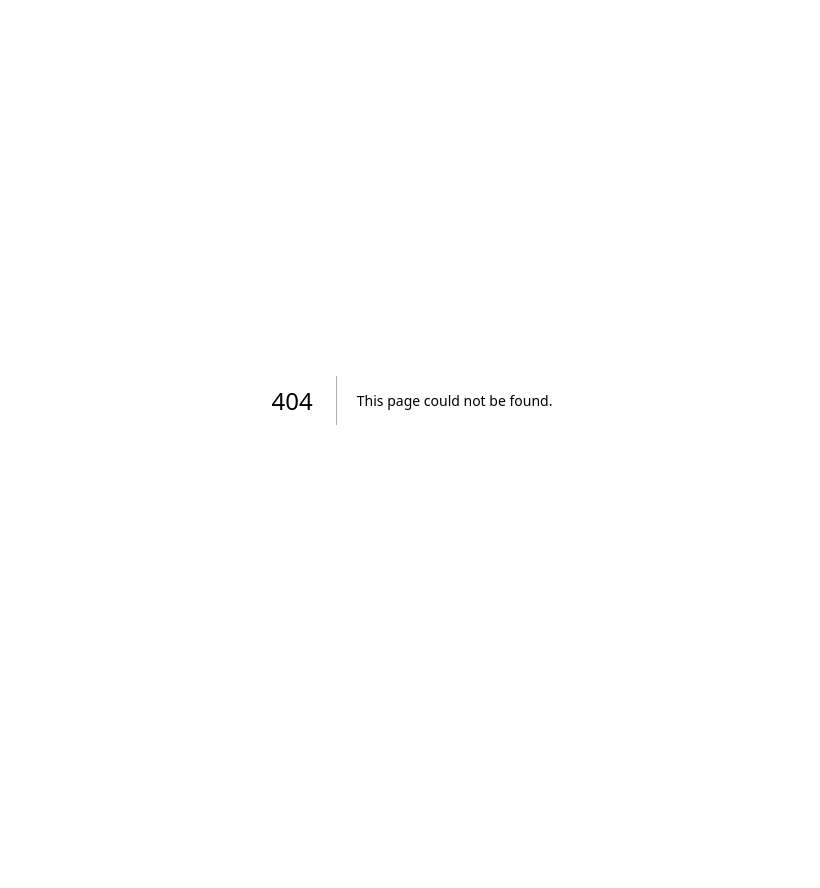
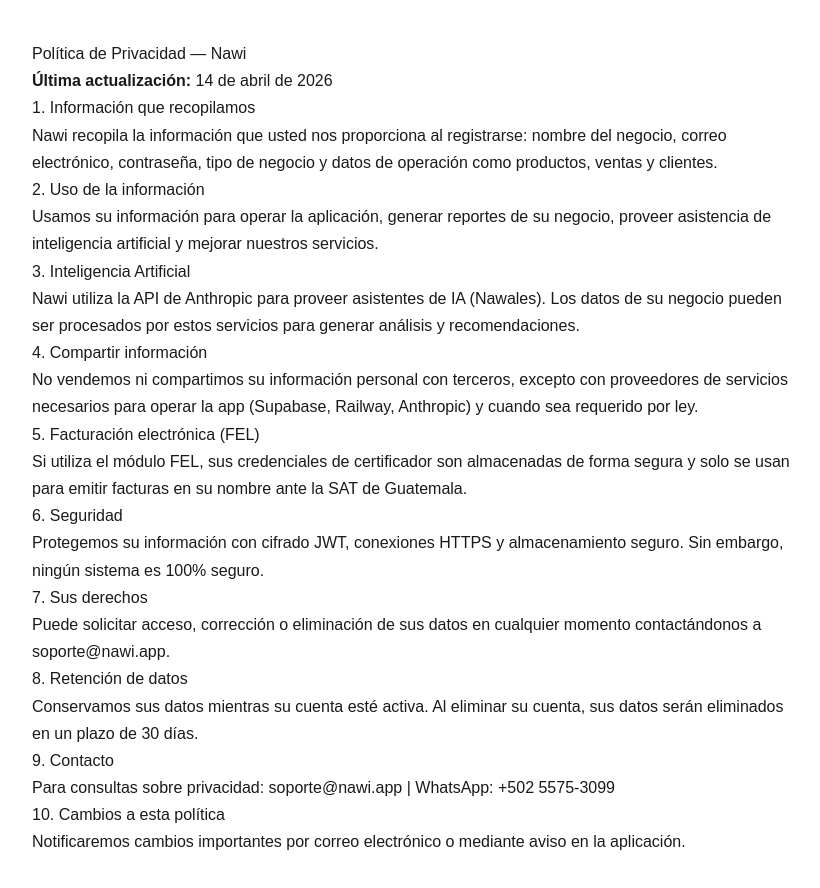
Before and after one commit to gteamx7/nawi-landing, a Next.js app: page /privacy in a window 1280 px wide. Before the commit this address had no page. Shown: the top 888 px of the page, without its empty margins (228-1048 px from the left). Before the commit the page ends 800 px from the top, so only its background shows below. Built offline with nearby package versions, Linux system fonts and the light colour scheme.

Commit message:
feat: privacy policy page

```diff
--- /dev/null
+++ b/app/privacy/page.tsx
@@ -0,0 +1,38 @@
+export default function Privacy() {
+  return (
+    <main style={{ maxWidth: 800, margin: '0 auto', padding: '40px 20px', fontFamily: 'sans-serif', lineHeight: 1.7, color: '#1a1a1a' }}>
+      <h1>Política de Privacidad — Nawi</h1>
+      <p><strong>Última actualización:</strong> 14 de abril de 2026</p>
+
+      <h2>1. Información que recopilamos</h2>
+      <p>Nawi recopila la información que usted nos proporciona al registrarse: nombre del negocio, correo electrónico, contraseña, tipo de negocio y datos de operación como productos, ventas y clientes.</p>
+
+      <h2>2. Uso de la información</h2>
+      <p>Usamos su información para operar la aplicación, generar reportes de su negocio, proveer asistencia de inteligencia artificial y mejorar nuestros servicios.</p>
+
+      <h2>3. Inteligencia Artificial</h2>
+      <p>Nawi utiliza la API de Anthropic para proveer asistentes de IA (Nawales). Los datos de su negocio pueden ser procesados por estos servicios para generar análisis y recomendaciones.</p>
+
+      <h2>4. Compartir información</h2>
+      <p>No vendemos ni compartimos su información personal con terceros, excepto con proveedores de servicios necesarios para operar la app (Supabase, Railway, Anthropic) y cuando sea requerido por ley.</p>
+
+      <h2>5. Facturación electrónica (FEL)</h2>
+      <p>Si utiliza el módulo FEL, sus credenciales de certificador son almacenadas de forma segura y solo se usan para emitir facturas en su nombre ante la SAT de Guatemala.</p>
+
+      <h2>6. Seguridad</h2>
+      <p>Protegemos su información con cifrado JWT, conexiones HTTPS y almacenamiento seguro. Sin embargo, ningún sistema es 100% seguro.</p>
+
+      <h2>7. Sus derechos</h2>
+      <p>Puede solicitar acceso, corrección o eliminación de sus datos en cualquier momento contactándonos a <a href="mailto:soporte@nawi.app">soporte@nawi.app</a>.</p>
+
+      <h2>8. Retención de datos</h2>
+      <p>Conservamos sus datos mientras su cuenta esté activa. Al eliminar su cuenta, sus datos serán eliminados en un plazo de 30 días.</p>
+
+      <h2>9. Contacto</h2>
+      <p>Para consultas sobre privacidad: <a href="mailto:soporte@nawi.app">soporte@nawi.app</a> | WhatsApp: +502 5575-3099</p>
+
+      <h2>10. Cambios a esta política</h2>
+      <p>Notificaremos cambios importantes por correo electrónico o mediante aviso en la aplicación.</p>
+    </main>
+  )
+}
```
